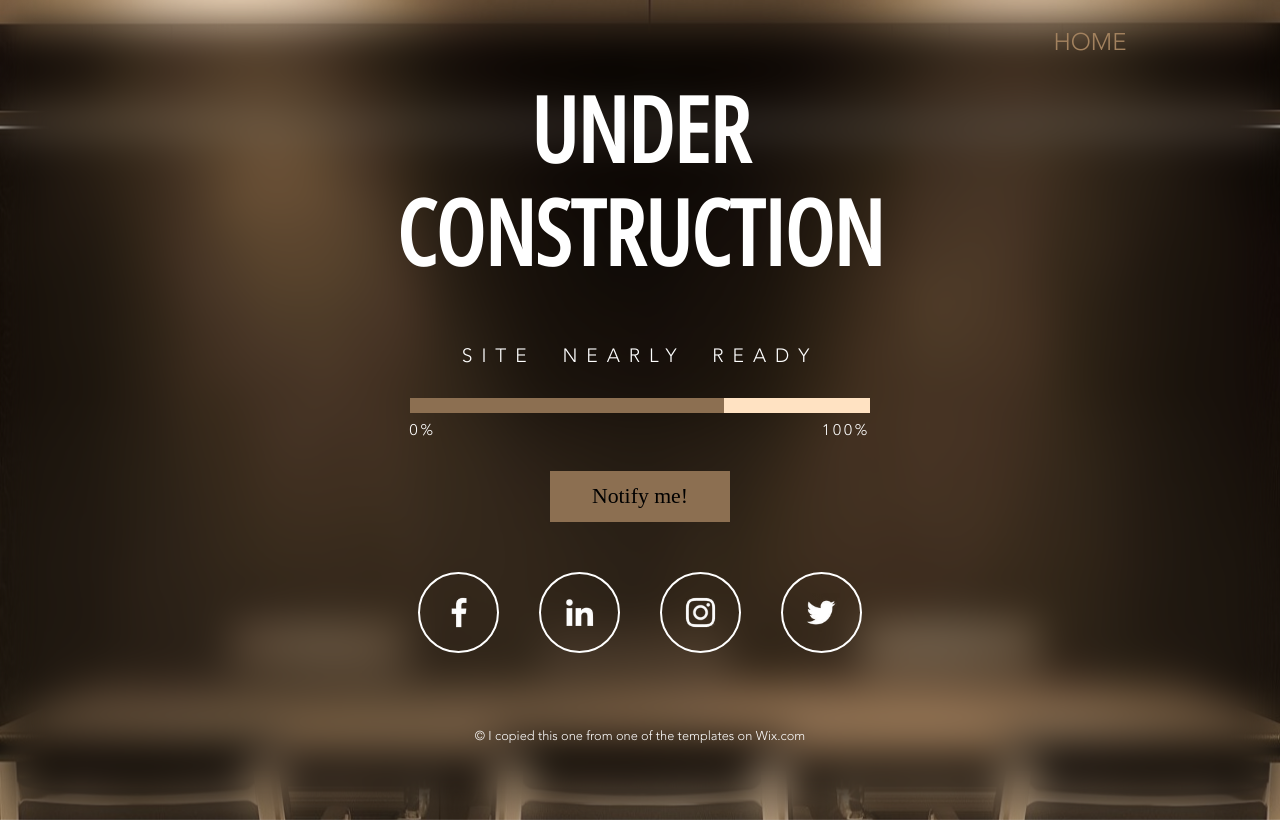
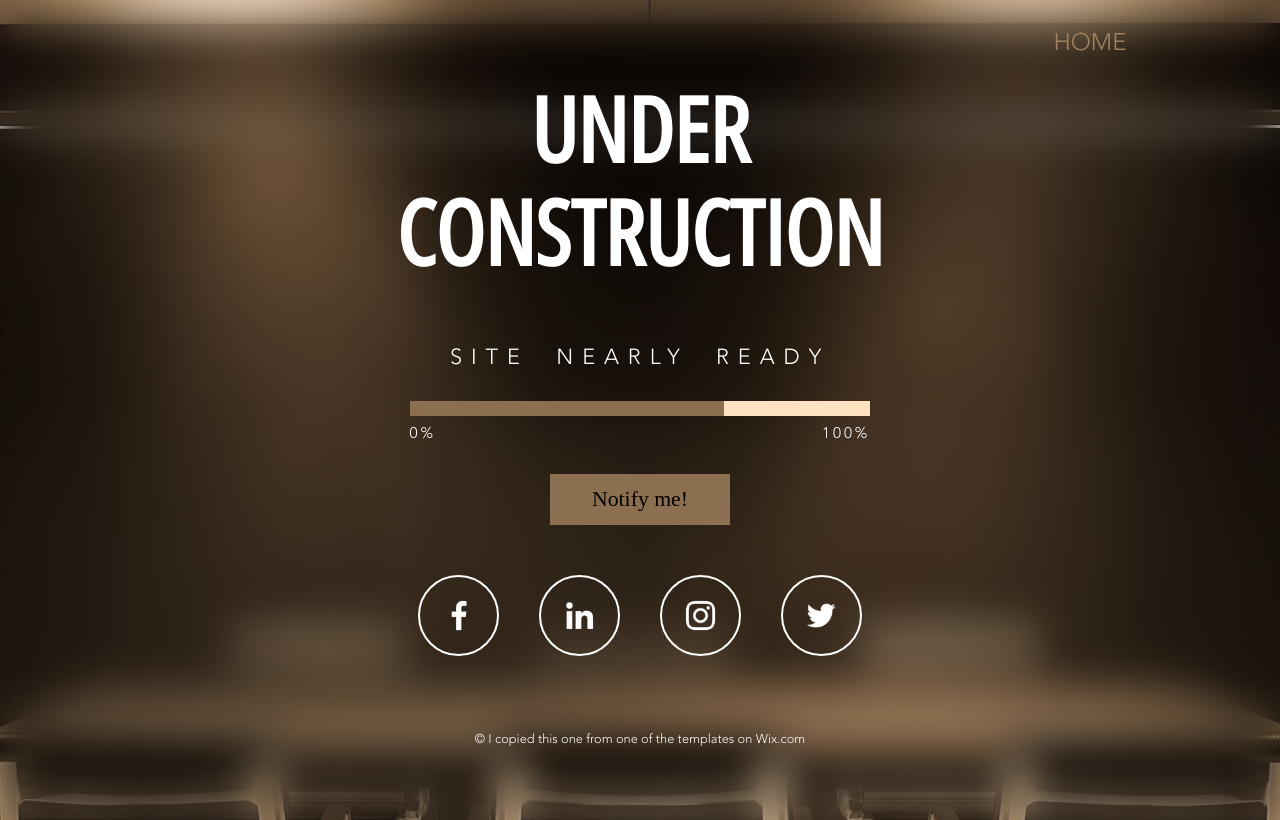
Before and after one commit to HexkB0i/Portfolio, a plain HTML site: page template 1/index.html in a window 1280 px wide. Drawn offline with Linux system fonts and the light colour scheme; a web font is replaced by a local one.

Commit message:
Fixed some scaling issues and started working on button functionality.

```diff
--- a/template 1/css/style.css
+++ b/template 1/css/style.css
@@ -32,7 +32,7 @@ body, html{
 
 /* Background */
 .background {
-    position: fixed;
+    position: absolute;
     background-image: url("../assets/images/background-crop.jpg");
     width: 100%;
     min-height: 105%;
@@ -40,6 +40,7 @@ body, html{
     background-position: center;
     background-repeat: no-repeat;
     background-size: cover;
+
     z-index: -1;
 }
 .blur-layer {
@@ -49,6 +50,10 @@ body, html{
     width: 100%;
     height: 100%;
     backdrop-filter: blur(20px);
+    transition: 2s;
+}
+.blur-layer__fade{
+    backdrop-filter: blur(0px);
 }
 
 /* Animations */
--- a/template 1/index.html
+++ b/template 1/index.html
@@ -10,7 +10,7 @@
 <body>
     <main>
         <div class="background">
-            <div class="blur-layer"></div>
+            <div class="blur-layer" id="blur"></div>
         </div>
         <div class="container-home">
             <a href="" id="home-link">
@@ -34,7 +34,7 @@
                 </div>
             </section>
             <section class="container-notify">
-                <a href=""><button class="notify-btn">Notify me!</button></a>
+                <button type="button" class="notify-btn" id="notify">Notify me!</button>
             </section>
             <section class="container-socials">
                 <a href=""><div class="socials-link">
@@ -58,4 +58,5 @@
     </main>
 </body>
 <script src="js/transform.js"></script>
+<script src="js/notify-button.js"></script>
 </html>
--- /dev/null
+++ b/template 1/js/notify-button.js
@@ -0,0 +1,11 @@
+let notifyAction = document.getElementById('notify');
+let bgBlur = document.getElementById('blur');
+
+function blurFade(){
+    bgBlur.classList.add('blur-layer__fade');
+};
+
+notifyAction.addEventListener('click', blurFade);
+
+// tests
+console.log(bgBlur)
--- a/template 1/js/transform.js
+++ b/template 1/js/transform.js
@@ -10,58 +10,102 @@ const socialsDiv = document.querySelectorAll('.socials-link');
 const socialsIcons = document.querySelectorAll('.socials-icon');
 const homeContainer = document.querySelector('.container-home')
 const homeIcon = document.getElementById('home-link');
+const notifyButton = document.querySelector('.notify-btn');
 
 // Resizing functions
 function resizeMain(){
+    if(mainBreakpoint.matches == true){
         main.style.width = '90%';
+    }else if(mainBreakpoint.matches == false){
+
+    }else{}
 };
 
 function resizeFonts(){
+    if(mainBreakpoint.matches == true){
         heading.style.fontSize = '15vw';
 
         pHeading.style.fontSize = '4.5vw';
         pHeading.style.letterSpacing = '1.7vw';
 
         pBarValues.style.fontSize = '3.2vw';
+    }else if(mainBreakpoint.matches == false){
+        heading.style.fontSize = '7vw';
+
+        pHeading.style.fontSize = '1.7vw';
+        pHeading.style.letterSpacing = '0.7vw';
+
+        pBarValues.style.fontSize = '1.2vw';
+    }else{}
 };
 
 function resizeSocials(){
+    if(mainBreakpoint.matches == true){
         for (var i = 0; i < socialsDiv.length; i++ ) {
             socialsDiv[i].style.width = "14vw";
             socialsDiv[i].style.height = "14vw";
             socialsDiv[i].style.borderRadius = "14vw"
         };
+    }else if(mainBreakpoint.matches == false){
+        for (var i = 0; i < socialsDiv.length; i++ ) {
+            socialsDiv[i].style.width = "6vw";
+            socialsDiv[i].style.height = "6vw";
+            socialsDiv[i].style.borderRadius = "6vw"
+        };
+    }else{}
+
 };
 
 function resizeIcons(){
+    if(mainBreakpoint.matches == true){
         for (var i = 0; i < socialsIcons.length; i++ ) {
             socialsIcons[i].style.width = "7vw";
             socialsIcons[i].style.height = "7vw";
-        }; 1
+        };
+    }else if(mainBreakpoint.matches == false){
+        for (var i = 0; i < socialsIcons.length; i++ ) {
+            socialsIcons[i].style.width = "3vw";
+            socialsIcons[i].style.height = "3vw";
+        };
+    }else{}
 };
 
 function changeHomeIcon(){
-    homeIcon.style.position = 'relative';
-    homeContainer.style.right = '7vw';
-    homeContainer.style.top = '20px';
-    document.getElementById('home-link').innerHTML = '<img src="assets/images/home-icon2.png" id="home-icon" alt="HOME">'
+    if(mainBreakpoint.matches == true){
+        homeIcon.style.position = 'relative';
+        homeContainer.style.right = '7vw';
+        homeContainer.style.top = '20px';
+        document.getElementById('home-link').innerHTML = '<img src="assets/images/home-icon2.png" id="home-icon" alt="HOME">'
+    }else if(mainBreakpoint.matches == false){
+        homeContainer.style.position = 'fixed';
+        homeContainer.style.top = '30px';
+        homeContainer.style.right = '12vw';
+        document.getElementById('home-link').innerHTML = '<span>HOME</span>'
+    }else{};
+};
+
+function resizeNotify(){
+    if(mainBreakpoint.matches == true){
+        notifyButton.style.width = '30vw';
+        notifyButton.style.height = '9vw';
+        notifyButton.style.fontSize = '3.7vw';
+    }else if(mainBreakpoint.matches == false){
+        notifyButton.style.width = '14vw';
+        notifyButton.style.height = '4vw';
+        notifyButton.style.fontSize = '1.7vw';
+    }else{}
 };
 
 function resizeAll(){
-    if(mainBreakpoint.matches == true){
         resizeMain();
         resizeFonts();
         resizeSocials();
         resizeIcons();
         changeHomeIcon();
-        console.log('test passed');
-    }else{};
+        resizeNotify();
 };
 
 // Media match listener
 mainBreakpoint.addEventListener('change', resizeAll);
 
 resizeAll();
-
-// tests
-console.log(mainBreakpoint);
```
